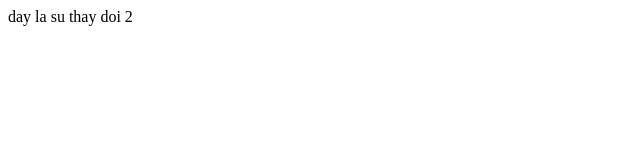
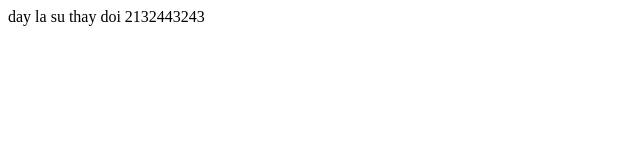
Before and after one commit to quan238/github-demo, a plain HTML site: page index.html in a window 1280 px wide. Shown: the whole page, without its empty margins (0-640 px from the left). Drawn offline with Linux system fonts and the light colour scheme.

Commit message:
thay doi tiep

```diff
--- a/index.html
+++ b/index.html
@@ -7,7 +7,7 @@
     <title>Document</title>
 </head>
 <body>
-    <div>day la su thay doi 2</div>
+    <div>day la su thay doi 2132443243</div>
     <script src="./index.js"></script>
 </body>
 </html>
```
